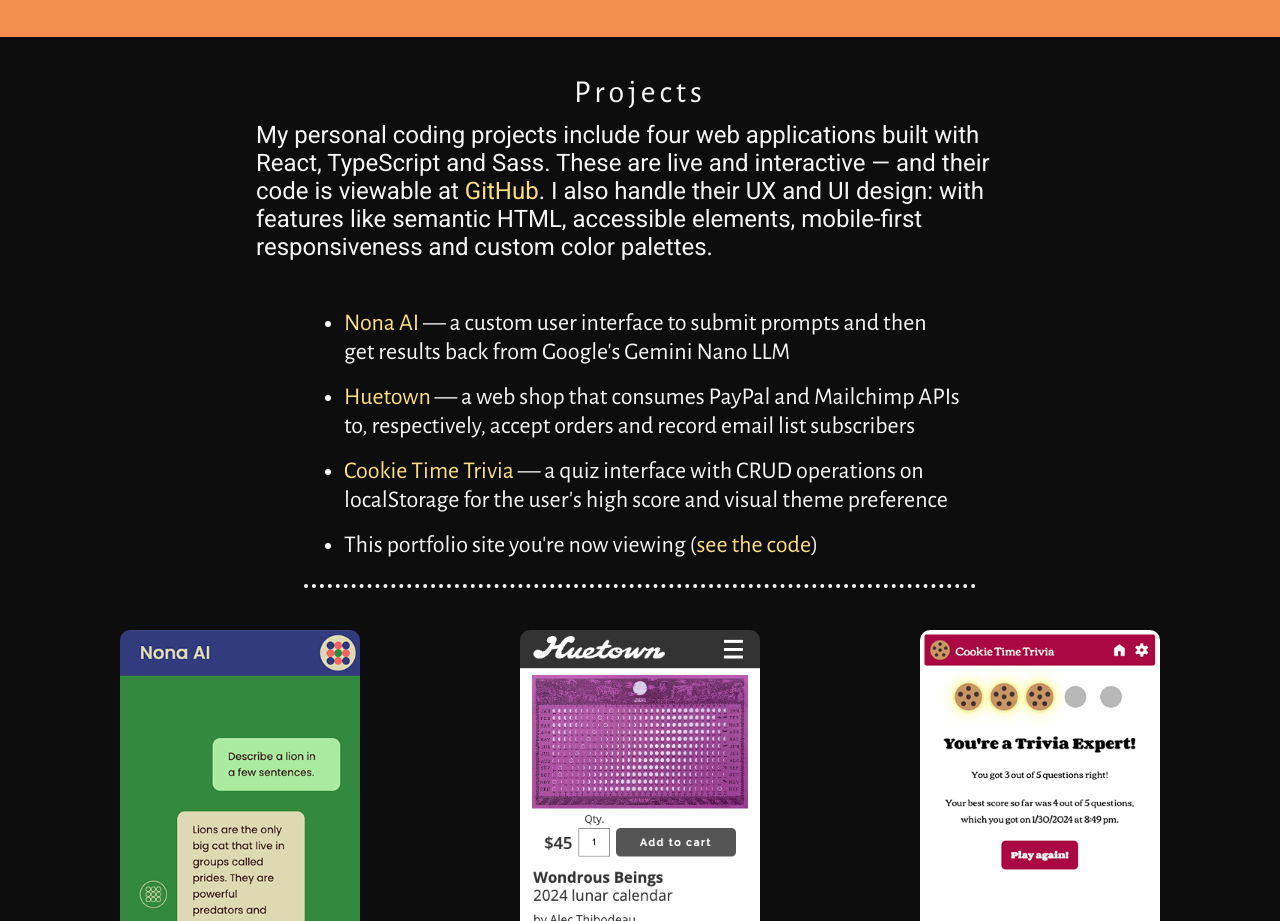
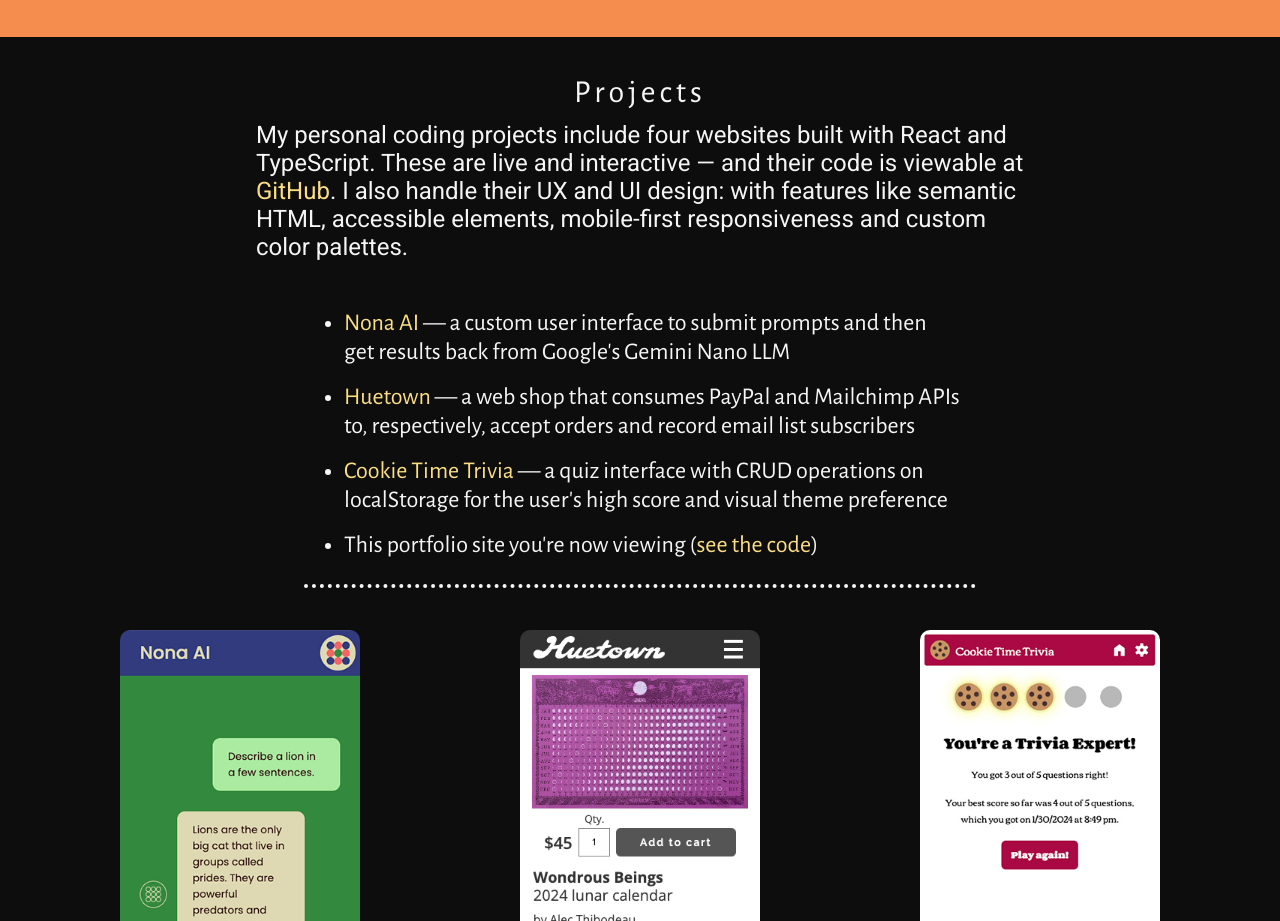
Before and after one commit to alecthibodeau/alecthibodeau.github.io, a React (Create React App) app: page / in a window 1280 px wide. Shown: the part 1020-1941 px from the top of the page. Built offline with nearby package versions, Linux system fonts and the light colour scheme.

Commit message:
Update projects description to reflect latest work

```diff
--- a/src/components/Main.tsx
+++ b/src/components/Main.tsx
@@ -83,8 +83,8 @@ function Main(props: { isBreakpointXs: boolean, viewportWidth: number }): JSX.El
       <section>
         <h3 className="section-title">{formatTitleCase(sections.projects)}</h3>
         <p>
-          My personal coding projects include four web applications built with React,
-          TypeScript and Sass. These are live and interactive &mdash; and their code is
+          My personal coding projects include four websites built with React and
+          TypeScript. These are live and interactive &mdash; and their code is
           viewable at <a href={hypertextReference.gitHub} className="text-link">GitHub</a>.
           I also handle their UX and UI design: with features like semantic HTML,
           accessible elements, mobile-first responsiveness and custom color palettes.
```
